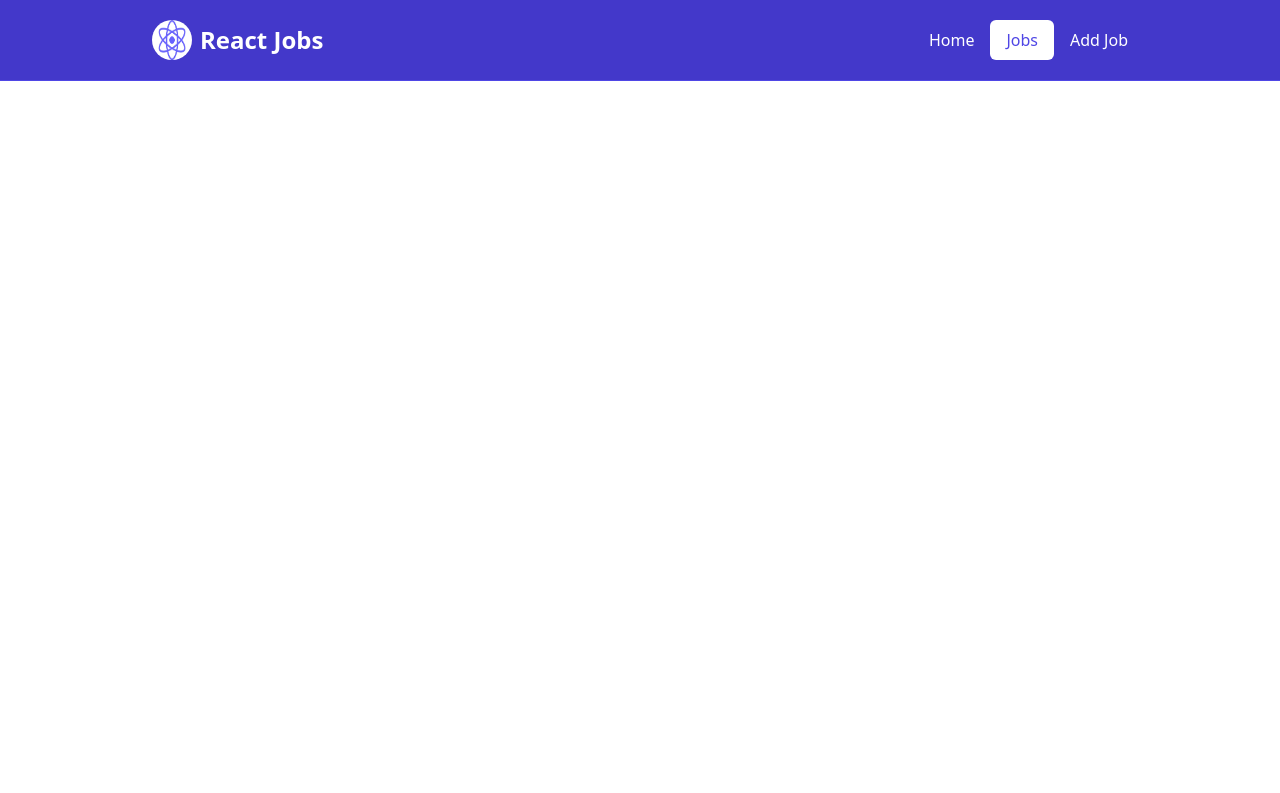
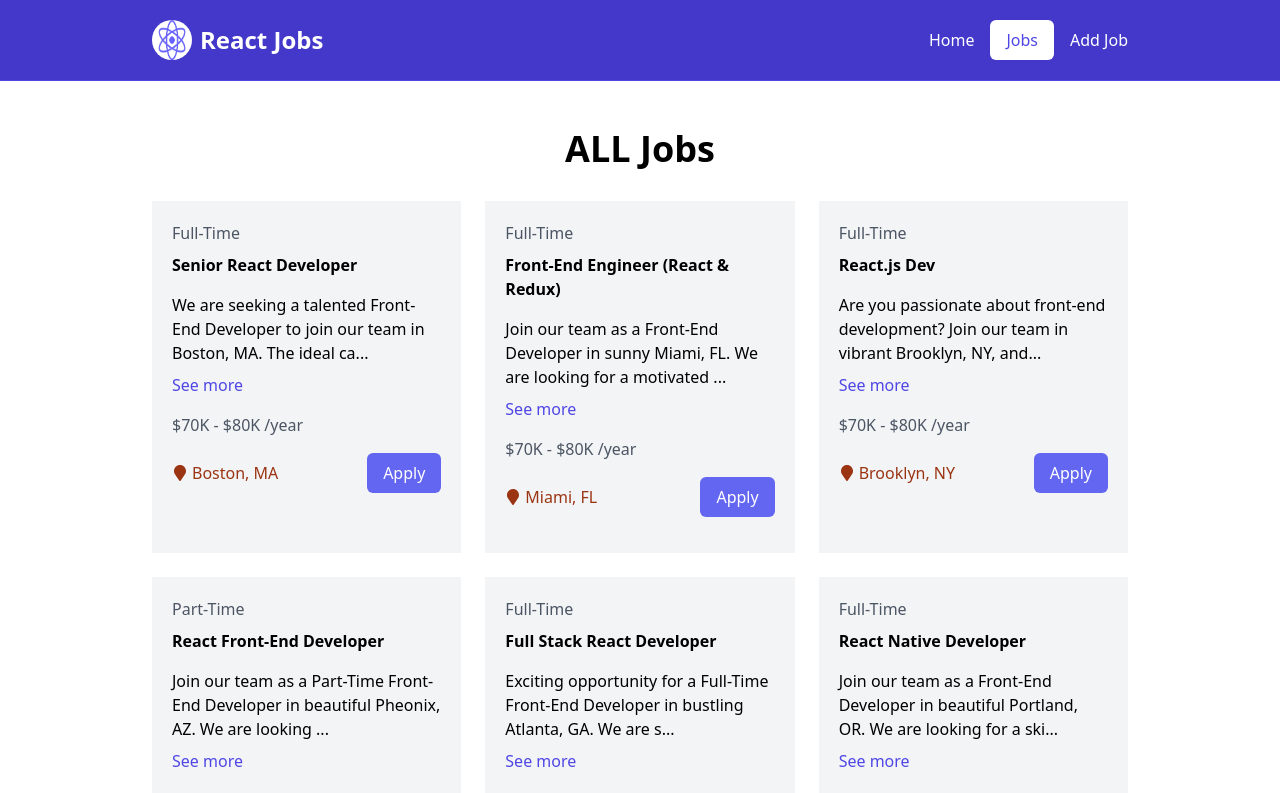
Before and after one commit to Usman-Click/React-cheat-sheet, a React (Vite) app: page /jobs in a window 1280 px wide. Shown: the top 793 px of the page. Built offline with nearby package versions, Linux system fonts and the light colour scheme; data requests are answered from the project's data file.

Commit message:
featching data

```diff
--- a/package.json
+++ b/package.json
@@ -7,9 +7,11 @@
     "dev": "vite",
     "build": "vite build",
     "lint": "eslint . --ext js,jsx --report-unused-disable-directives --max-warnings 0",
-    "preview": "vite preview"
+    "preview": "vite preview",
+    "server": "json-server --watch src/data/jobs.json --port 5000"
   },
   "dependencies": {
+    "json-server": "^1.0.0-alpha.23",
     "react": "^18.2.0",
     "react-dom": "^18.2.0",
     "react-icons": "^5.0.1",
--- a/src/App.jsx
+++ b/src/App.jsx
@@ -8,6 +8,8 @@ import MainLayout from './layout/MainLayout'
 import HomePage from './pages/HomePage'
 import JobsPage from './pages/JobsPage'
 import AddJobsPage from './pages/AddJobsPage'
+import NotFoundPage from './pages/NotFoundPage'
+
 
 
 import React from 'react'
@@ -22,6 +24,7 @@ function App() {
                     <Route index element={<HomePage />}/>
                     <Route path='/jobs' element={<JobsPage />}/>
                     <Route path='/add-jobs' element={<AddJobsPage />}/>
+                    <Route path='*' element={<NotFoundPage />}/>
 
                   </Route>
 
--- a/src/components/JobListing.jsx
+++ b/src/components/JobListing.jsx
@@ -1,10 +1,12 @@
 import React from 'react'
 import {FaMapMarker} from 'react-icons/fa'
 import { useState } from 'react';
+import { Link } from 'react-router-dom';
 
 
 
-function JobCard({type, title, description, location, salary}) {
+
+function JobCard({id, type, title, description, location, salary}) {
 
   // showFullDesc = val of the state
   // setShowFullDesc = func to set the val
@@ -42,7 +44,8 @@ function JobCard({type, title, description, location, salary}) {
                         <h4>{location}</h4>
                         </div>
 
-                        <a href="#" className="text-white bg-indigo-500 rounded-md py-2 px-4 hover:opacity-50">Apply</a>
+                        <Link to={`job/${id}`} className="text-white bg-indigo-500 rounded-md py-2 px-4 hover:opacity-50">
+                          Apply</Link>
 
                     </div>
                 </div>
--- a/src/components/JobListings.jsx
+++ b/src/components/JobListings.jsx
@@ -1,38 +1,70 @@
 import React from 'react'
 import JobListing from './JobListing'
-import Jobs from '../data/jobs.json'
+import { Link } from 'react-router-dom';
+import { useState, useEffect } from 'react';
 
-const recentJobs = Jobs.slice(0, 3)
+function JobListings({showAllJobs = false,}) {
 
-function JobListings() {
+  const [jobs, setJobs] = useState([]);
+  const [loading, setLoading] = useState(true);
+
+  // its takes 2 param, a callback array and list-depencies (in most cases : an empty array)
+  useEffect(() => {
+      const fetchJobs = async() => {
+        try{
+            // featch the data
+            const resourse = await fetch('http://localhost:5000/jobs');
+            // convert the data
+            const data = await resourse.json();
+             // save the data
+            setJobs(data);
+        }catch(error){
+              console.log('Erroe loading data', error);
+        }finally{
+            // set loading to false since it finsihe fetching rhe data
+            setLoading(false);
+        }
+      }
+
+      fetchJobs();
+  }, []);
+
+  // return recent / all jobs
+//  var JobListings = showAllJobs ? jobs : jobs.slice(0, 3);
+
   return (
     <>
 
         <section className="flex flex-col justify-between mt-12 items-center">
 
               {/* Title */}
-              <h1 className='text-4xl font-semibold mb-8'>Browse Jobs</h1>
+              <h1 className='text-4xl font-semibold mb-8'>{showAllJobs ? 'ALL Jobs' : 'Recent Jobs'}</h1>
 
               {/* Jobs */}
                 <div className=" container mx-auto grid grid-col-1 gap-6 md:grid-cols-3">
+                  {
 
-                  {recentJobs.map((job) => (
+                  loading ? (<h3>Loading</h3>)
+                   :
+                   ( <>
 
-                      <JobListing
-                      key={job.id}
-                      type={job.type}
-                      title={job.title}
-                      location={job.location}
-                      description={job.description}
-                      salary={job.salary}
-                      />
+                      {jobs.map((job) => (
 
-                  ))}
+                        <JobListing
+                        id={job.id} key={job.id} type={job.type} title={job.title}
+                        location={job.location} description={job.description}salary={job.salary}
+                        />
+
+                     ))}
+
+                  </>)
+
+                  }
 
                 </div>
 
               {/* Footer */}
-              <a href="#" className='bg-black rounded-md text-white py-2 px-6 my-10 hover:opacity-50'>Browse more</a>
+              <Link to="#" className='bg-black rounded-md text-white py-2 px-6 my-10 hover:opacity-50'>Browse more</Link>
 
         </section>
 
--- a/src/components/Navbar.jsx
+++ b/src/components/Navbar.jsx
@@ -17,7 +17,6 @@ function Navbar() {
             <div className="flex items-center">
             <img src={logo} alt="" className="w-10 h-10 rounded-full hover:opacity-50 " />
             <h1 className="font-bold text-white text-2xl ml-2">React Jobs</h1>
-
             </div>
 
             <div className='flex justify-between items-center space-x-4 '>
--- a/src/data/jobs.json
+++ b/src/data/jobs.json
@@ -1,4 +1,5 @@
- [
+ {
+  "jobs" : [
     {
       "id": "1",
       "title": "Senior React Developer",
@@ -112,3 +113,4 @@
       }
     }
   ]
+}
--- a/src/pages/JobsPage.jsx
+++ b/src/pages/JobsPage.jsx
@@ -1,11 +1,8 @@
 import React from 'react'
+import JobListings from '../components/JobListings'
 
 function JobsPage() {
-  return (
-    <div>
-
-    </div>
-  )
+  return  <JobListings showAllJobs={true} />
 }
 
 export default JobsPage
--- /dev/null
+++ b/src/pages/NotFoundPage.jsx
@@ -0,0 +1,11 @@
+import React from 'react'
+
+function NotFoundPage() {
+  return (
+    <>
+      <h1>NOT FOUND</h1>
+    </>
+  )
+}
+
+export default NotFoundPage
```
Also changed, not shown: 1 other file (tests, documents, lock files or other folders).
